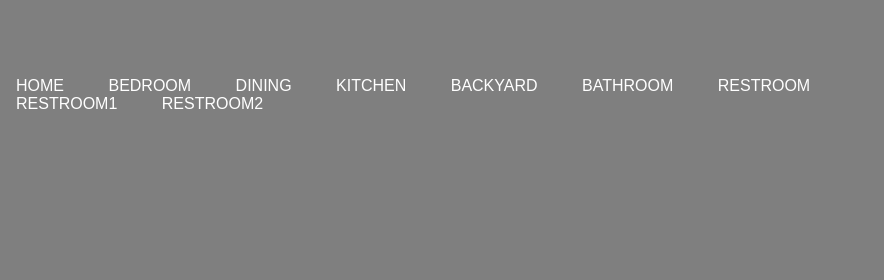
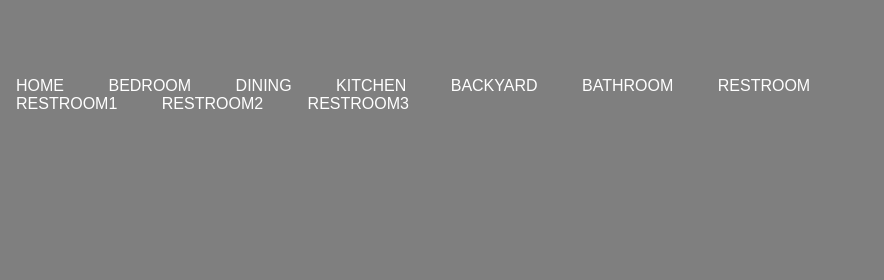
Before and after one commit to sachasa/HTML-HomePage, a plain HTML site: page index.html in a window 1280 px wide. Shown: the top 280 px of the page, 220-1104 px from the left. Drawn offline with Linux system fonts and the light colour scheme.

Commit message:
Update index.html
restroom 4

Co-Authored-By: Udeshi Wijesekara  <87753673+ushi-keshw@users.noreply.github.com>

```diff
--- a/index.html
+++ b/index.html
@@ -17,6 +17,7 @@
                     <li><a href="#">restroom</a></li>
                     <li><a href="#">restroom1</a></li>
                     <li><a href="#">restroom2</a></li>
+                    <li><a href="#">restroom3</a></li>
                 </ul>
             </div>
             <div class="content">
```
